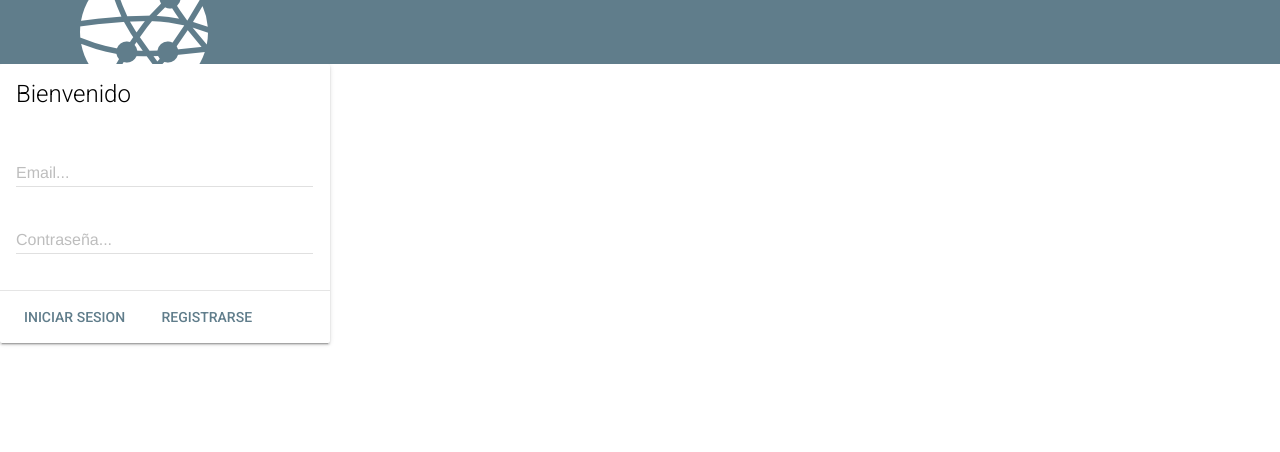
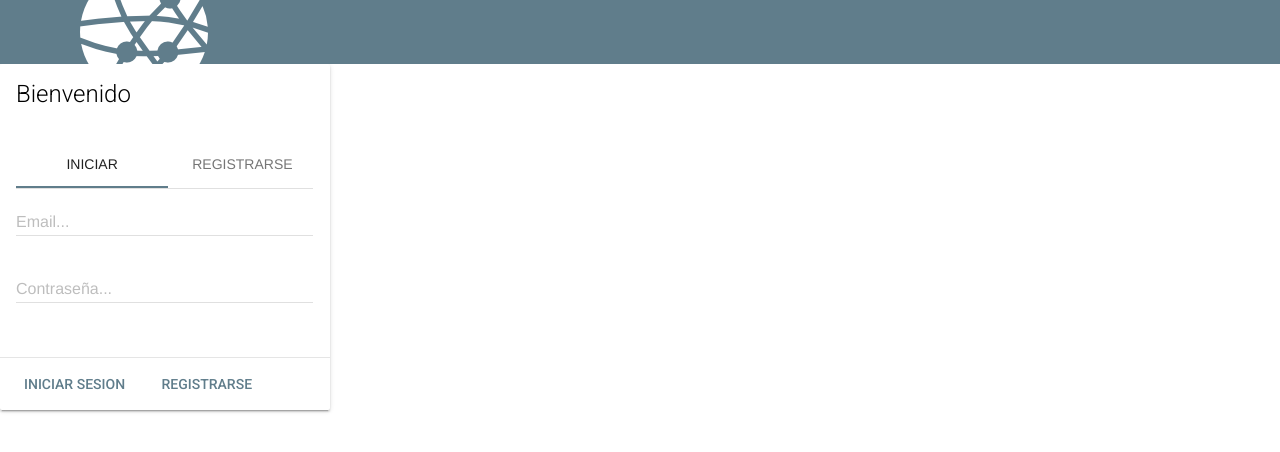
Before and after one commit to mrmar096/businesspoweron, a CodeIgniter app: page /database/index.php/user/home in a window 1280 px wide. Shown: the top 452 px of the page. Run offline with CodeIgniter, Linux system fonts and the light colour scheme; some libraries are stand-ins or nearby versions.

Commit message:
MOD Login

```diff
--- a/application/views/login.php
+++ b/application/views/login.php
@@ -1,8 +1,18 @@
+
+
 <div class="demo-card-wide mdl-card mdl-shadow--2dp">
     <div class="mdl-card__title">
         <h2 class="mdl-card__title-text">Bienvenido</h2>
     </div>
     <div class="mdl-card__supporting-text">
+
+        <div class="mdl-tabs mdl-js-tabs mdl-js-ripple-effect">
+            <div class="mdl-tabs__tab-bar">
+                <a href="#starks-panel" class="mdl-tabs__tab is-active">Iniciar Sesion</a>
+                <a href="#lannisters-panel" class="mdl-tabs__tab">Registrarse</a>
+            </div>
+
+            <div class="mdl-tabs__panel is-active" id="starks-panel">
 
                 <form id="form" method="post" role="form" action="<?=base_url('user/login');?>">
                     <div class="mdl-textfield mdl-js-textfield mdl-textfield--floating-label">
@@ -13,6 +23,43 @@
                         <input class="mdl-textfield__input" type="password" id="password">
                         <label class="mdl-textfield__label" for="password">Contraseña...</label>
                     </div>
+            </div>
+            <div class="mdl-tabs__panel" id="lannisters-panel">
+                <form id="form" method="post" role="form" action="<?=base_url('user/login');?>">
+                    <div class="mdl-textfield mdl-js-textfield mdl-textfield--floating-label">
+                        <input class="mdl-textfield__input" type="email" id="email">
+                        <label class="mdl-textfield__label" for="email">Email...</label>
+                    </div>
+                    <div class="mdl-textfield mdl-js-textfield mdl-textfield--floating-label">
+                        <input class="mdl-textfield__input" type="password" id="password">
+                        <label class="mdl-textfield__label" for="password">Contraseña...</label>
+                    </div>
+                    <div class="mdl-textfield mdl-js-textfield mdl-textfield--floating-label">
+                        <input class="mdl-textfield__input" type="password" id="password">
+                        <label class="mdl-textfield__label" for="password">Nombre...</label>
+                    </div>
+            </div>
+        </div>
+
+
+
+        <main class="mdl-layout__content">
+            <section class="mdl-layout__tab-panel is-active" id="fixed-tab-1">
+                <div class="page-content">
+
+                </div>
+            </section>
+            <section class="mdl-layout__tab-panel" id="fixed-tab-2">
+                <div class="page-content">
+
+                </div>
+            </section>
+
+        </main>
+
+
+
+
 
     </div>
     <div class="mdl-card__actions mdl-card--border">
```
Lines whose indentation alone changed are shown as unchanged.
